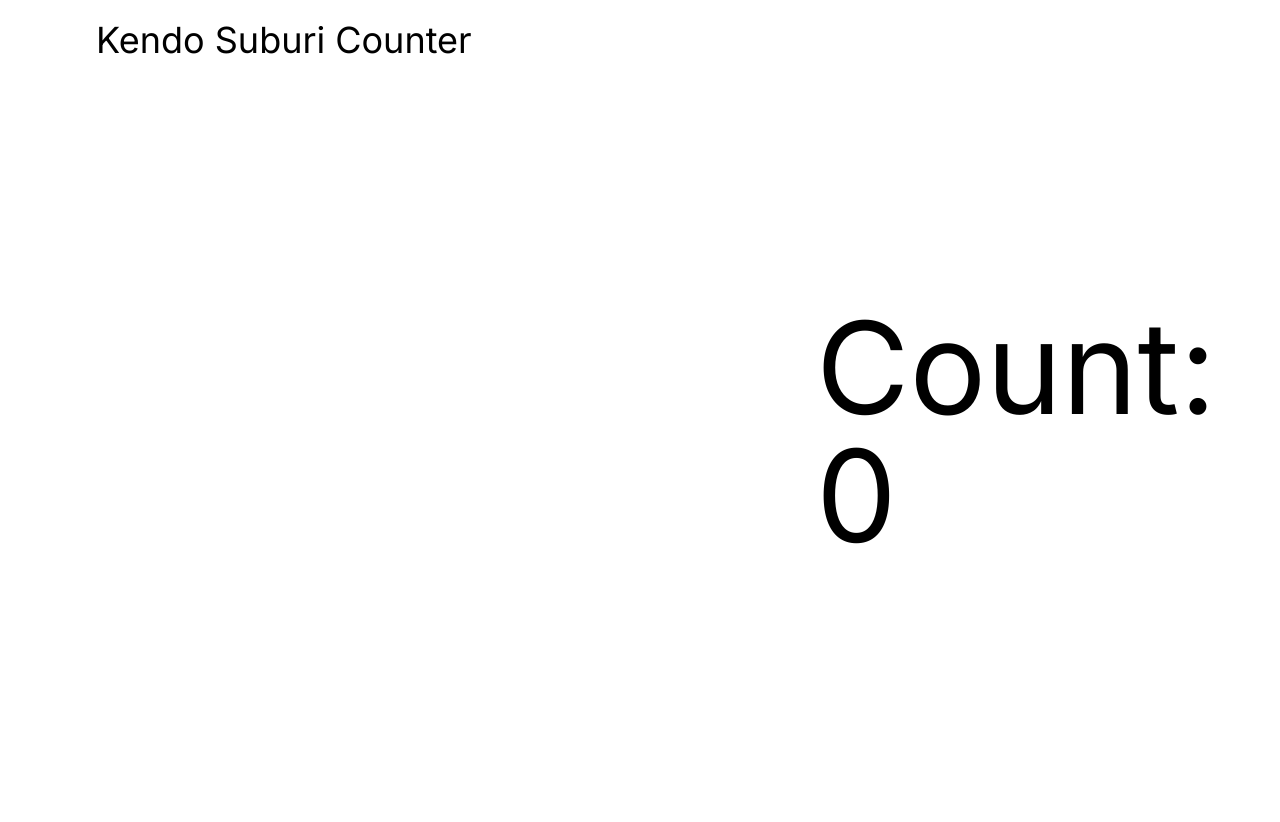
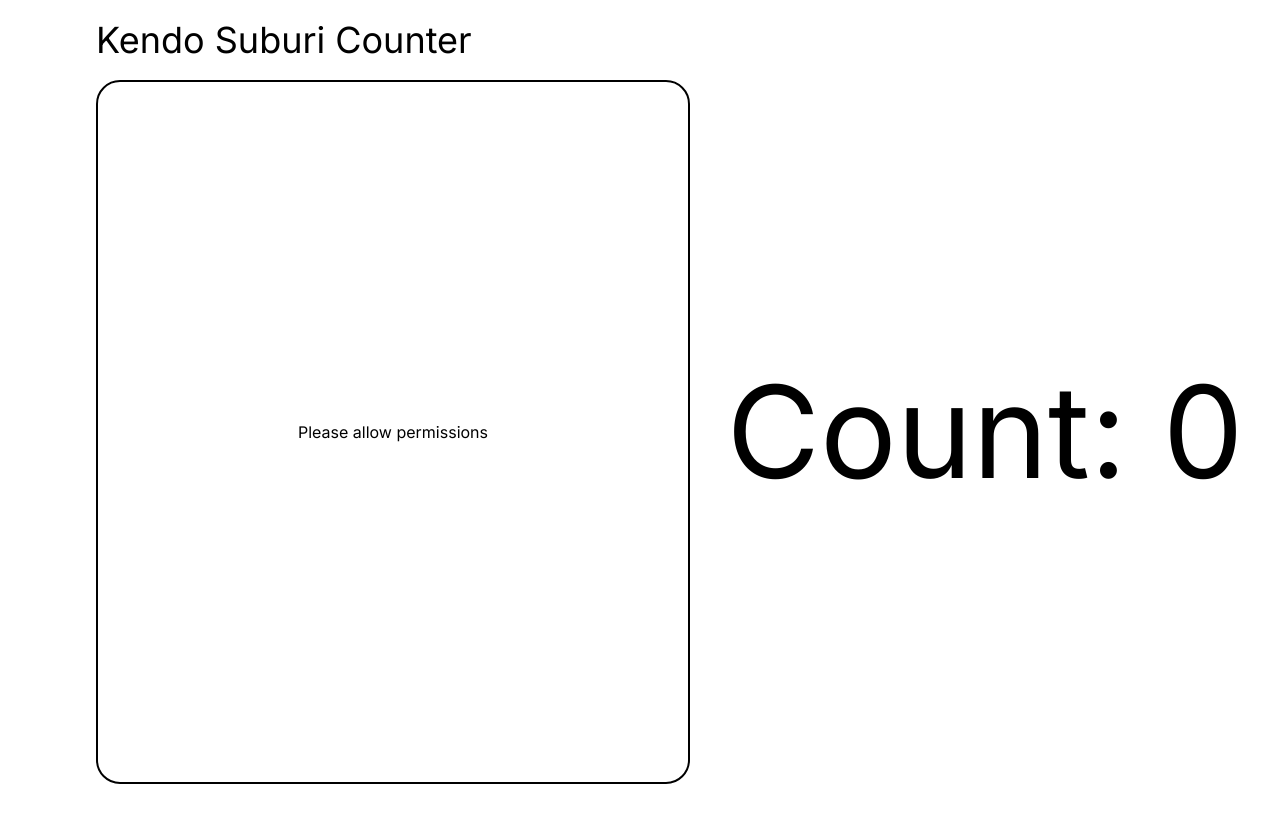
Before and after one commit to AndrewZamora/kendo-coach, a Next.js app: page / in a window 1280 px wide. Shown: the top 822 px of the page. Built offline with nearby package versions, Linux system fonts and the light colour scheme; no server answers.

Commit message:
wip: permissions skeleton

```diff
--- a/src/app/components/VideoCanvas.tsx
+++ b/src/app/components/VideoCanvas.tsx
@@ -1,5 +1,5 @@
 'use client'
-import React, { RefObject, useRef } from 'react';
+import React, { RefObject, useRef, useState } from 'react';
 import useCanvas from './useCanvas';
 import { PoseNetPose, PoseNet } from "../types/poseNet";
 // https://github.com/ml5js/ml5-library/issues/570
@@ -20,13 +20,17 @@ let navigatorIsReady = false;
 function VideoCanvas({ height, width, mirror, onPose, onDraw }: Props) {
   let video = useRef<HTMLVideoElement>(null);
   const canvas = useCanvas({ draw });
+  let [permissions, setPermissions] = useState(false)
   let constraints = { video: true };
   let _poseNet: null | any = null;
 
   if (typeof window !== 'undefined') {
     if (!navigatorIsReady) {
       navigatorIsReady = true
-      navigator.mediaDevices.getUserMedia(constraints).then((mediaStream: MediaStream) => handleMediaStream(mediaStream));
+      navigator.mediaDevices.getUserMedia(constraints).then((mediaStream: MediaStream) => {
+        setPermissions(true);
+        handleMediaStream(mediaStream);
+      });
     }
   }
 
@@ -57,8 +61,9 @@ function VideoCanvas({ height, width, mirror, onPose, onDraw }: Props) {
 
   return (
     <>
+      <div className={permissions ? 'hidden' : 'flex-1 object-cover rounded-3xl  flex items-center justify-center border-solid border-black border-2'}>Please allow permissions</div>
       <video ref={video} height={height} width={width} hidden></video>
-      <canvas className='flex-1 object-cover rounded-3xl' ref={canvas} height={height} width={width}></canvas>
+      <canvas className={`flex-1 object-cover rounded-3xl ` + (permissions ? '' : 'invisible absolute')} ref={canvas} height={height} width={width}></canvas>
     </>
 
   )
```
